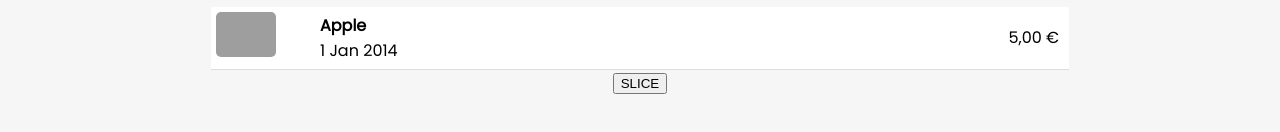
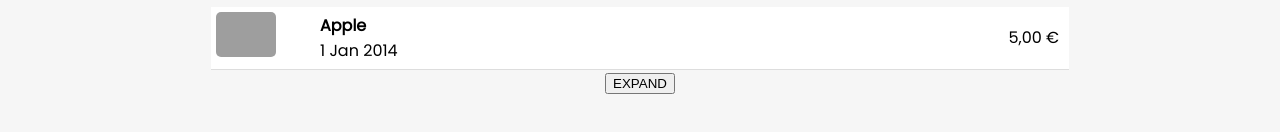
Before and after one commit to leojclarke/finance-wizard, a React (Create React App) app: page / in a window 1280 px wide. Shown: the part 454-586 px from the top of the page. Built offline with nearby package versions, Linux system fonts and the light colour scheme; grey boxes are pictures that could not be loaded.

Commit message:
Add counter and implement counter increase function to slice transactions array

```diff
--- a/src/App.js
+++ b/src/App.js
@@ -6,7 +6,6 @@
 import TransactionList from "./Transactions";
 import sampleTransactions from "./data.json";
 import { useState, useEffect } from "react";
-import TransactionsExpander from "./TransactionsExpander";
 
 export default function App() {
   sampleTransactions.sort((a, b) => new Date(b.date) - new Date(a.date));
@@ -14,8 +13,10 @@
   const [transactions, setTransactions] = useState(
     getLocal("transactions") || sampleTransactions
   );
+  const [count, setCount] = useState(5);
 
   useEffect(() => setLocal("transactions", transactions), [transactions]);
+  useEffect(() => setLocal("count", count), [count]);
 
   const getFormattedDate = (dateStr) => {
     const date = new Date(dateStr);
@@ -36,7 +37,6 @@
   }
 
   function handleTransactionsGroup(data) {
-    console.log({ data });
     data.sort((a, b) => new Date(b.date) - new Date(a.date));
 
     const months = [
@@ -68,14 +68,12 @@
         : monthObj.entries.push(entry);
     });
 
-    console.log({ groupedTransactions });
     return groupedTransactions;
   }
 
-  function handleTransactionsDisplay(data, sliceAmount) {
-    console.log({ sliceAmount });
-    console.log(data.slice(0, sliceAmount));
-    return sliceAmount ? data.slice(0, sliceAmount) : data.slice(0, 5);
+  function handleTransactionsDisplay(data, count) {
+    console.log({ count });
+    return data.slice(0, count);
   }
 
   return (
@@ -87,15 +85,12 @@
           onTransactionAdd={handleTransactionAdd}
         />
         <TransactionList
-          data={handleTransactionsDisplay(transactions)}
+          data={handleTransactionsDisplay(transactions, count)}
           dateFormatter={getFormattedDate}
           currencyFormatter={getFormattedAmount}
           transactionsGrouper={handleTransactionsGroup}
         />
-        <TransactionsExpander
-          data={transactions}
-          onTransactionsExpand={handleTransactionsDisplay}
-        />
+        <button onClick={() => setCount(count + 1)}>EXPAND</button>
       </main>
     </div>
   );
--- a/src/Transactions.js
+++ b/src/Transactions.js
@@ -7,7 +7,6 @@
   currencyFormatter,
   transactionsGrouper,
 }) {
-  console.log({ data });
   return (
     <section>
       <div className="transaction-section-header">
--- a/src/TransactionsExpander.js
+++ /dev/null
@@ -1,10 +0,0 @@
-import React from "react";
-
-export default function TransactionsExpander({ onTransactionsExpand }) {
-  let sliceAmount = 5;
-  return (
-    <div>
-      <button onClick={() => onTransactionsExpand(sliceAmount++)}>SLICE</button>
-    </div>
-  );
-}
```
